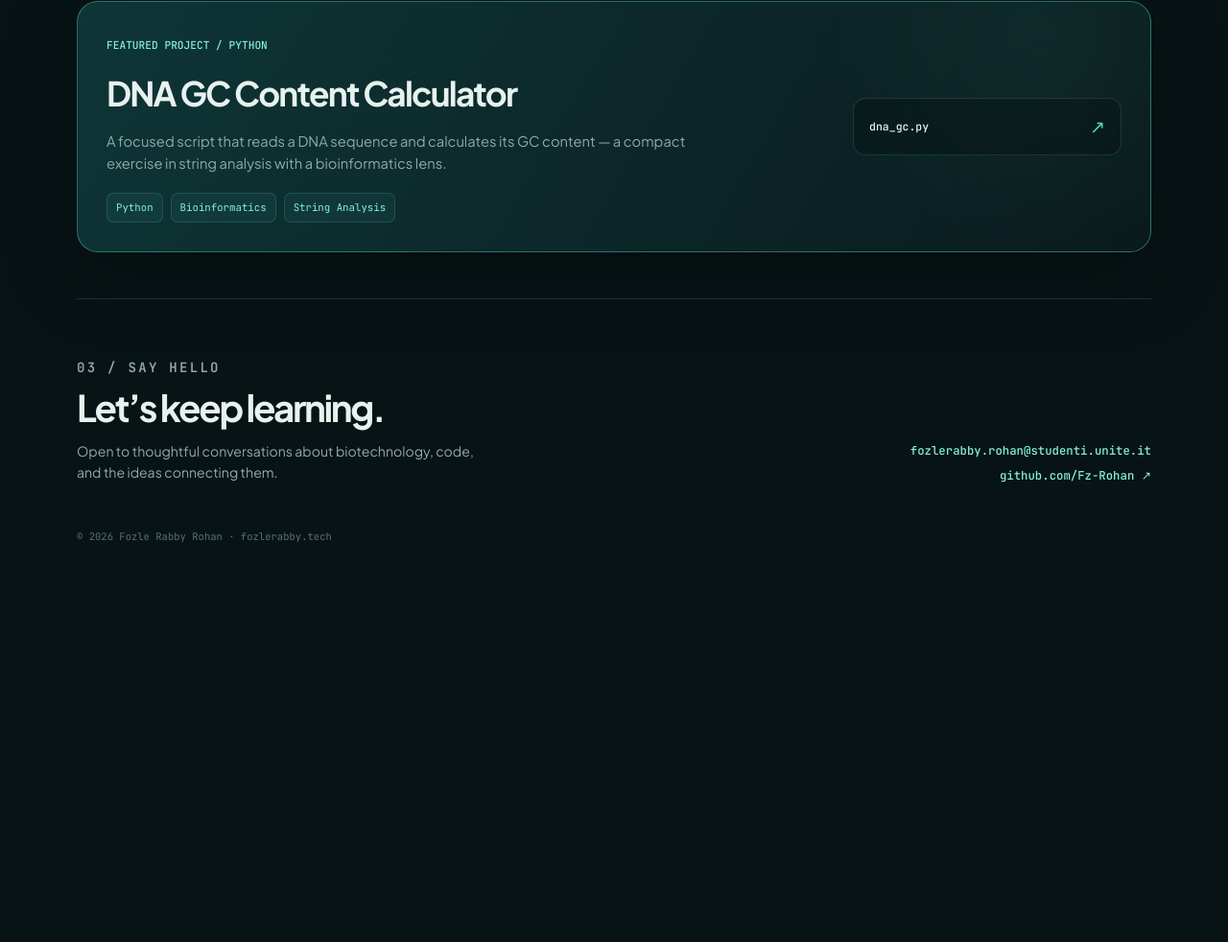
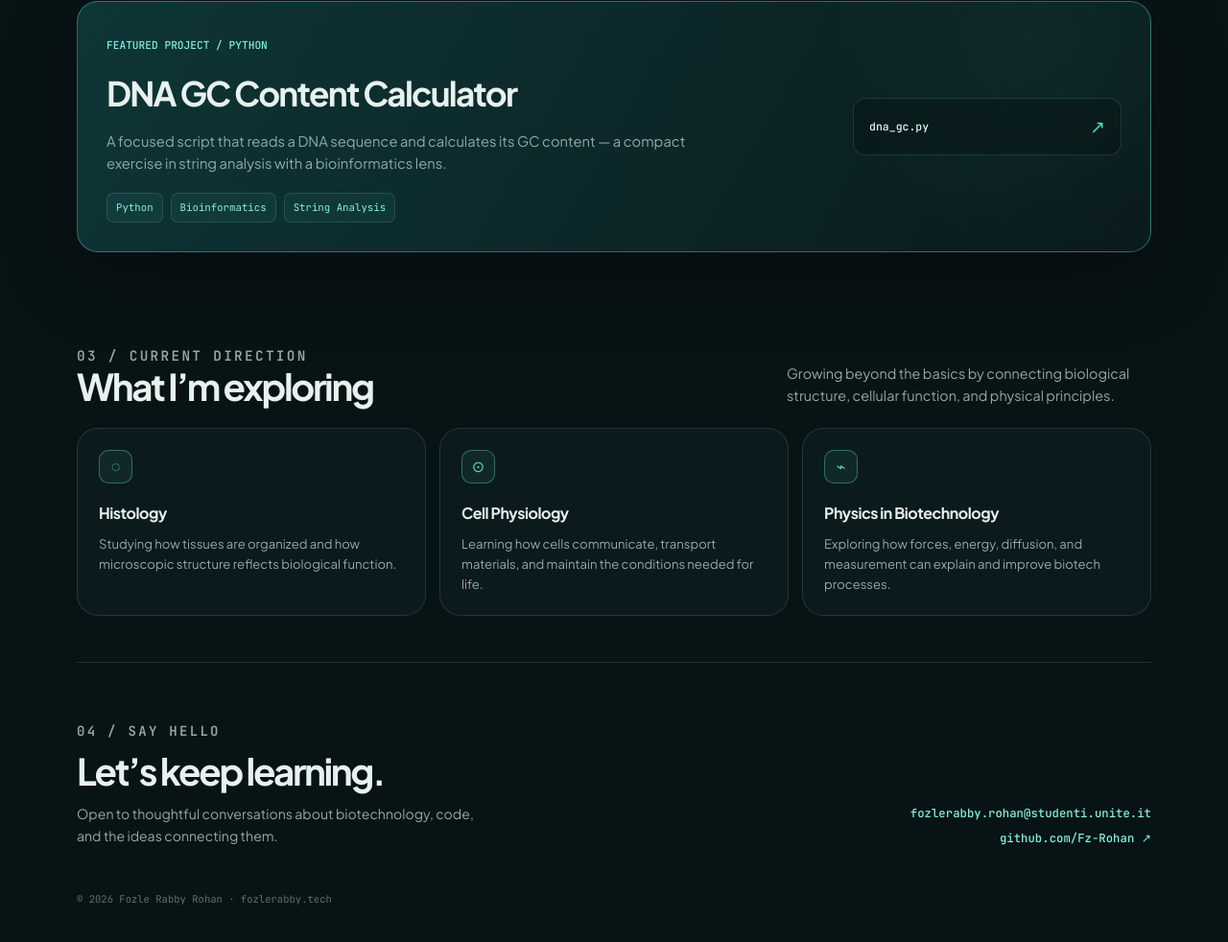
Before and after one commit to Fz-Rohan/fz-rohan.github.io, a plain HTML site: page index.html in a window 1280 px wide. Shown: the part 1708-2690 px from the top of the page at 96% size. Before the commit the page ends 2316 px from the top, so only its background shows below. Drawn offline with Linux system fonts and the light colour scheme.

Commit message:
Add current biotechnology explorations
Co-authored-by: Copilot <223556219+Copilot@users.noreply.github.com>

```diff
--- a/index.html
+++ b/index.html
@@ -263,6 +263,23 @@
     .project-link span:last-child { color: var(--teal); font-size: 1.2rem; }
     .project-link:hover { border-color: var(--line-strong); }
 
+    .explorations {
+      display: grid;
+      grid-template-columns: repeat(3, 1fr);
+      gap: 14px;
+    }
+    .exploration {
+      padding: 22px;
+      border: 1px solid var(--line);
+      border-radius: var(--radius);
+      background: rgba(15, 33, 36, .55);
+      transition: border-color .25s ease, transform .25s ease;
+    }
+    .exploration:hover { border-color: var(--line-strong); transform: translateY(-3px); }
+    .exploration h3 { margin: 18px 0 8px; font-size: 1rem; letter-spacing: -.03em; }
+    .exploration p { color: var(--muted); font-size: .82rem; }
+    .exploration .icon { width: 35px; height: 35px; border-radius: 10px; }
+
     footer {
       margin-top: 30px;
       padding: 48px 0 42px;
@@ -292,6 +309,7 @@
       .tile.education { grid-column: span 2; grid-row: auto; min-height: 290px; }
       .project-card { display: block; padding: 23px; }
       .project-link { margin-top: 24px; }
+      .explorations { grid-template-columns: 1fr; }
       .contact-links { margin-top: 24px; text-align: left; }
     }
     @media (max-width: 430px) {
@@ -390,12 +408,36 @@
         <a class="project-link" href="https://github.com/Fz-Rohan/python-learning" target="_blank" rel="noopener noreferrer"><span>dna_gc.py</span><span>↗</span></a>
       </article>
     </section>
+
+    <section class="shell" id="explorations">
+      <div class="section-heading">
+        <div><p class="eyebrow">03 / Current direction</p><h2>What I’m exploring</h2></div>
+        <p>Growing beyond the basics by connecting biological structure, cellular function, and physical principles.</p>
+      </div>
+      <div class="explorations">
+        <article class="exploration">
+          <div class="icon">◌</div>
+          <h3>Histology</h3>
+          <p>Studying how tissues are organized and how microscopic structure reflects biological function.</p>
+        </article>
+        <article class="exploration">
+          <div class="icon">⊙</div>
+          <h3>Cell Physiology</h3>
+          <p>Learning how cells communicate, transport materials, and maintain the conditions needed for life.</p>
+        </article>
+        <article class="exploration">
+          <div class="icon">⌁</div>
+          <h3>Physics in Biotechnology</h3>
+          <p>Exploring how forces, energy, diffusion, and measurement can explain and improve biotech processes.</p>
+        </article>
+      </div>
+    </section>
   </main>
 
   <footer class="shell" id="contact">
     <div class="footer-content">
       <div>
-        <p class="eyebrow">03 / Say hello</p>
+        <p class="eyebrow">04 / Say hello</p>
         <h2>Let’s keep learning.</h2>
         <p>Open to thoughtful conversations about biotechnology, code, and the ideas connecting them.</p>
       </div>
```
